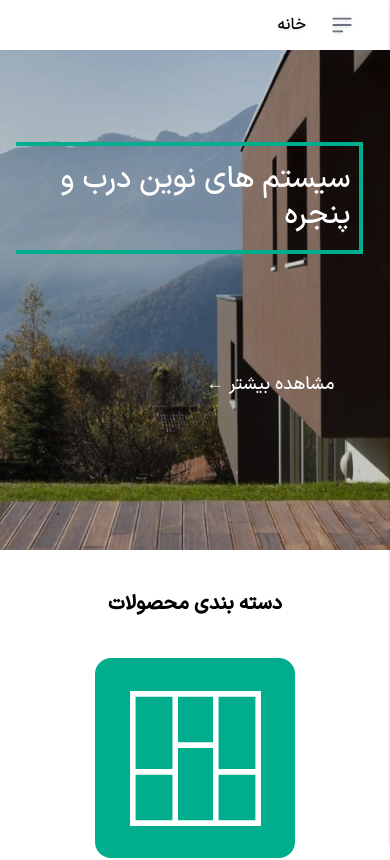
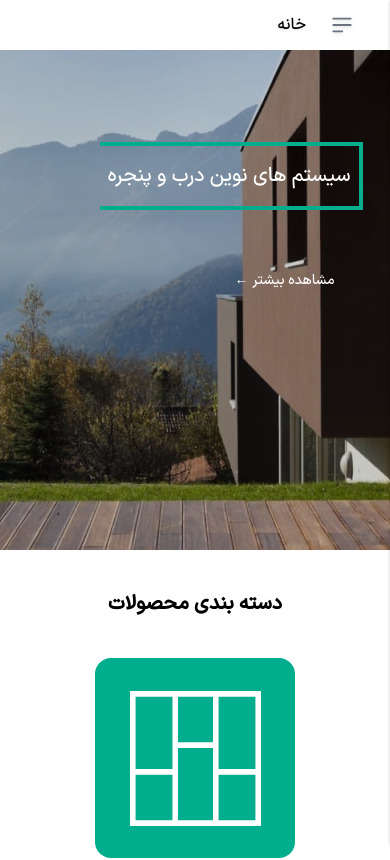
Before and after one commit to zahra-hsb/hanz-, a Next.js app: page / in a window 390 px wide. Shown: the top 860 px of the page. Built offline with nearby package versions, Linux system fonts and the light colour scheme.

Commit message:
texts size and spaces created

```diff
--- a/src/components/layout/Main/button.jsx
+++ b/src/components/layout/Main/button.jsx
@@ -3,7 +3,7 @@ import Link from 'next/link'
 const Button = ({ title, url, border, color }) => {
     return (
         <>
-            <Link href={url} className={`z-50 text-green text-lg px-4 py-1 mt-[100px] rounded-3xl ${border} ${color}`}>{title} ←</Link>
+            <Link href={url} className={`z-50 text-green text-md px-4 py-1 mt-[100px] rounded-3xl ${border} ${color}`}>{title} ←</Link>
         </>
     )
 }
--- a/src/components/layout/Main/index.js
+++ b/src/components/layout/Main/index.js
@@ -6,12 +6,12 @@ const Main = () => {
             <main className="w-full h-[500px] relative lg:p-20 px-[5%] pt-16 lg:pr-20 bg-mainSection bg-center text-white">
                 <div className="flex flex-col">
                     <div className="lg:p-4 p-2 mt-5">
-                        <h3 className="absolute z-10 lg:text-4xl text-3xl py-4 px-2 ml-4 border-y-4 border-r-4 border-green">
+                        <h3 className="absolute z-10 lg:text-4xl sm:text-2xl text-xl py-4 px-2 ml-4 border-y-4 border-r-4 border-green">
                             سیستم های نوین درب و پنجره
                         </h3>
                     </div>
-                    <div className="p-1 absolute z-10 mt-[30vh] lg:mt-32 mr-3 px-2 w-[200px]">
-                        <Button title={' مشاهده بیشتر'} url={'/products'} color={'text-white'}/>
+                    <div className="p-1 absolute z-10 mt-[150px] mr-3 px-2 w-[200px]">
+                        <Button title={' مشاهده بیشتر'} url={'/products'} color={'text-white text-sm lg:text-lg'}/>
                     </div>
                 </div>
                 <div className="absolute top-0 left-0 bg-black opacity-20 w-full h-full"></div>
--- a/src/pages/callUs/index.js
+++ b/src/pages/callUs/index.js
@@ -1,12 +1,7 @@
 export default function CallUs() {
   return (
     <main className="flex justify-end items-center h-full border-lime-500 border-2">
-      <button data-drawer-target="default-sidebar" data-drawer-toggle="default-sidebar" aria-controls="default-sidebar" type="button" class="inline-flex items-center p-2 mt-2 ms-3 text-sm text-gray-500 rounded-lg sm:hidden hover:bg-gray-100 focus:outline-none focus:ring-2 focus:ring-gray-200 dark:text-gray-400 dark:hover:bg-gray-700 dark:focus:ring-gray-600">
-        <span class="sr-only">Open sidebar</span>
-        <svg class="w-6 h-6" aria-hidden="true" fill="currentColor" viewBox="0 0 20 20" xmlns="http://www.w3.org/2000/svg">
-          <path clip-rule="evenodd" fill-rule="evenodd" d="M2 4.75A.75.75 0 012.75 4h14.5a.75.75 0 010 1.5H2.75A.75.75 0 012 4.75zm0 10.5a.75.75 0 01.75-.75h7.5a.75.75 0 010 1.5h-7.5a.75.75 0 01-.75-.75zM2 10a.75.75 0 01.75-.75h14.5a.75.75 0 010 1.5H2.75A.75.75 0 012 10z"></path>
-        </svg>
-      </button>
+
       CallUs
       <br />
 
--- a/src/pages/galleryImage/index.js
+++ b/src/pages/galleryImage/index.js
@@ -1,12 +1,7 @@
 export default function GalleryImage() {
   return (
     <main className="flex justify-end items-center h-full border-lime-500 border-2">
-      <button data-drawer-target="default-sidebar" data-drawer-toggle="default-sidebar" aria-controls="default-sidebar" type="button" class="inline-flex items-center p-2 mt-2 ms-3 text-sm text-gray-500 rounded-lg sm:hidden hover:bg-gray-100 focus:outline-none focus:ring-2 focus:ring-gray-200 dark:text-gray-400 dark:hover:bg-gray-700 dark:focus:ring-gray-600">
-        <span class="sr-only">Open sidebar</span>
-        <svg class="w-6 h-6" aria-hidden="true" fill="currentColor" viewBox="0 0 20 20" xmlns="http://www.w3.org/2000/svg">
-          <path clip-rule="evenodd" fill-rule="evenodd" d="M2 4.75A.75.75 0 012.75 4h14.5a.75.75 0 010 1.5H2.75A.75.75 0 012 4.75zm0 10.5a.75.75 0 01.75-.75h7.5a.75.75 0 010 1.5h-7.5a.75.75 0 01-.75-.75zM2 10a.75.75 0 01.75-.75h14.5a.75.75 0 010 1.5H2.75A.75.75 0 012 10z"></path>
-        </svg>
-      </button>
+
       GalleryImage
       <br />
 
--- a/src/pages/products/index.js
+++ b/src/pages/products/index.js
@@ -2,12 +2,7 @@ import styles from "./products.module.css";
 export default function Products() {
   return (
     <main className="flex justify-end items-center h-full border-lime-500 border-2">
-      <button data-drawer-target="default-sidebar" data-drawer-toggle="default-sidebar" aria-controls="default-sidebar" type="button" class="inline-flex items-center p-2 mt-2 ms-3 text-sm text-gray-500 rounded-lg sm:hidden hover:bg-gray-100 focus:outline-none focus:ring-2 focus:ring-gray-200 dark:text-gray-400 dark:hover:bg-gray-700 dark:focus:ring-gray-600">
-        <span class="sr-only">Open sidebar</span>
-        <svg class="w-6 h-6" aria-hidden="true" fill="currentColor" viewBox="0 0 20 20" xmlns="http://www.w3.org/2000/svg">
-          <path clip-rule="evenodd" fill-rule="evenodd" d="M2 4.75A.75.75 0 012.75 4h14.5a.75.75 0 010 1.5H2.75A.75.75 0 012 4.75zm0 10.5a.75.75 0 01.75-.75h7.5a.75.75 0 010 1.5h-7.5a.75.75 0 01-.75-.75zM2 10a.75.75 0 01.75-.75h14.5a.75.75 0 010 1.5H2.75A.75.75 0 012 10z"></path>
-        </svg>
-      </button>
+
       Products
       <br />
 
```
